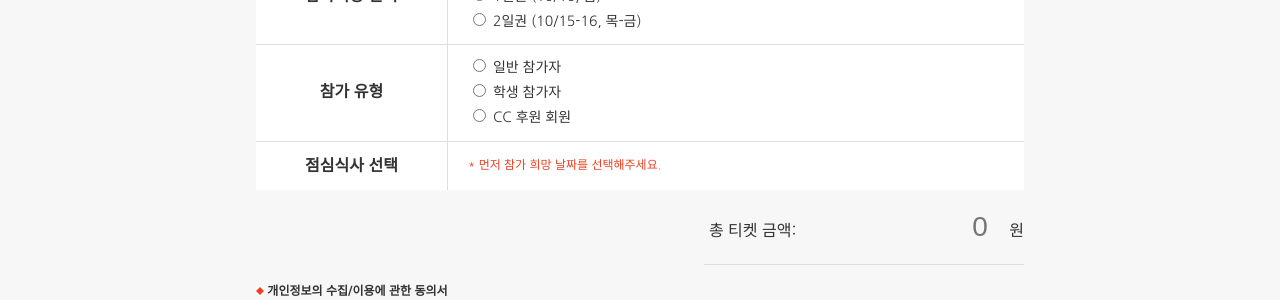
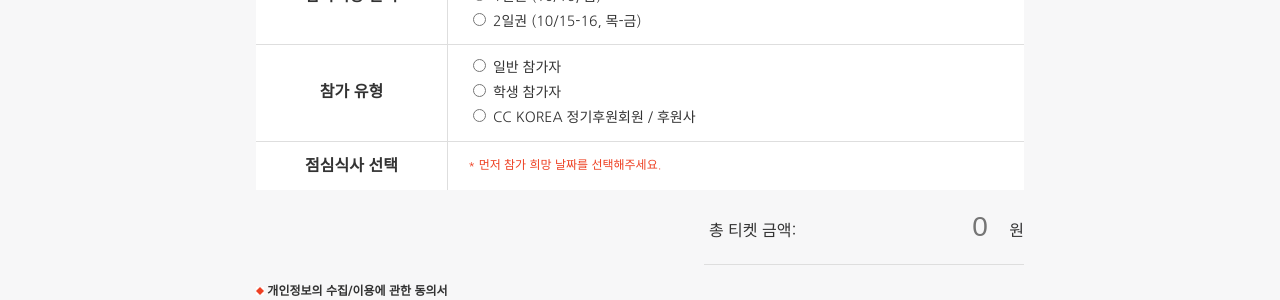
Before and after one commit to creativecommonskorea/2015-global-summit, a Jekyll site: the page built from attend.html, in a window 1280 px wide. Shown: the part 1108-1408 px from the top of the page. Built offline with Jekyll 4.4.1, drawn with Linux system fonts in a browser that asks for light colours; nearby versions of some CDN libraries.

Commit message:
Update attend.html

```diff
--- a/attend.html
+++ b/attend.html
@@ -148,7 +148,7 @@ layout: base
                             <input type="radio" name="joinType" value="student" id="joinTypeStudent"/>
                             <label for="joinTypeStudent">학생 참가자</label><br/>
                             <input type="radio" name="joinType" value="sponsor" id="joinTypeSponsor"/>
-                            <label for="joinTypeSponsor">CC 후원 회원</label>
+                            <label for="joinTypeSponsor">CC KOREA  정기후원회원 / 후원사</label>
                         </td>
                     </tr>
                     <tr>
```
